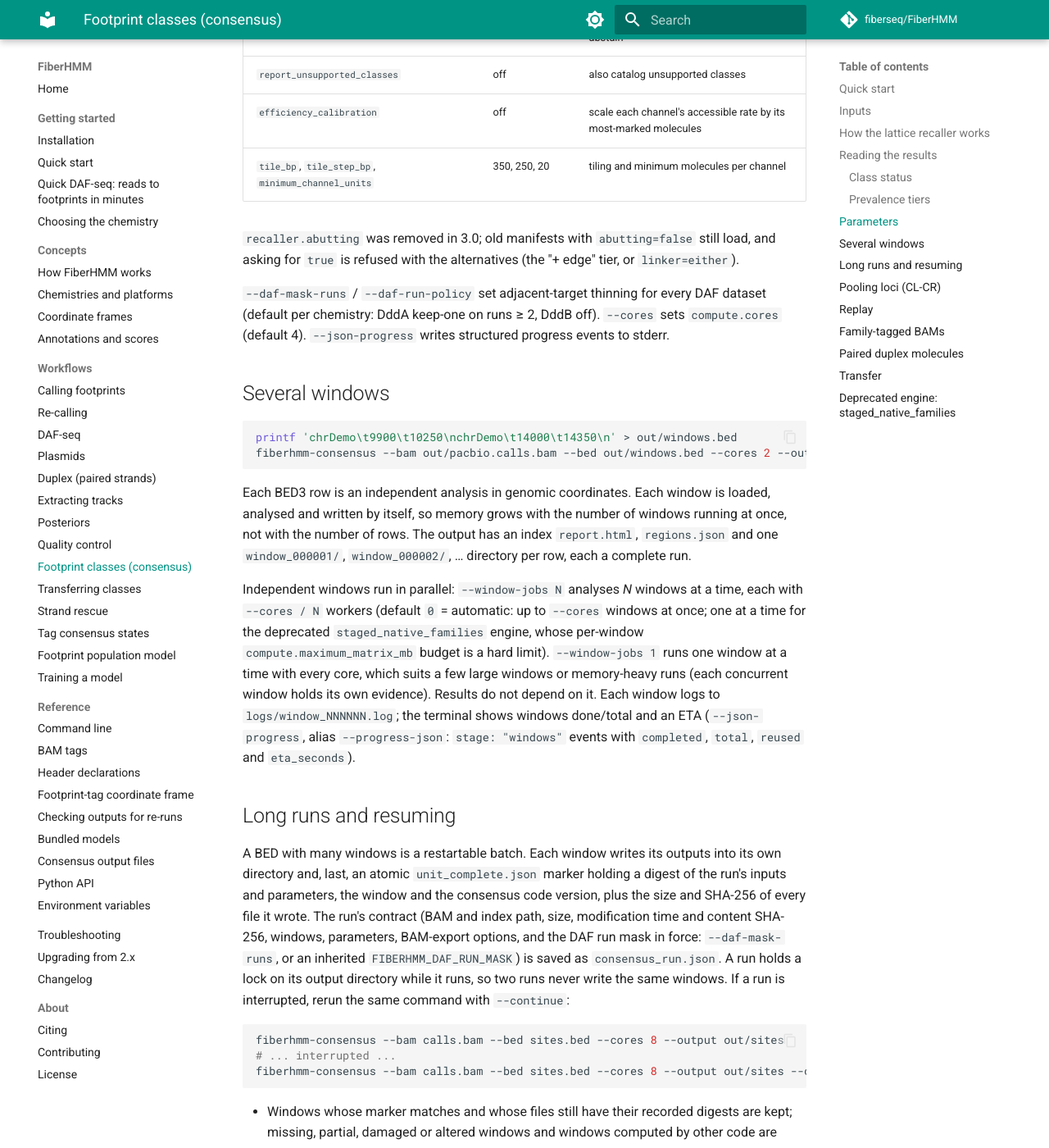
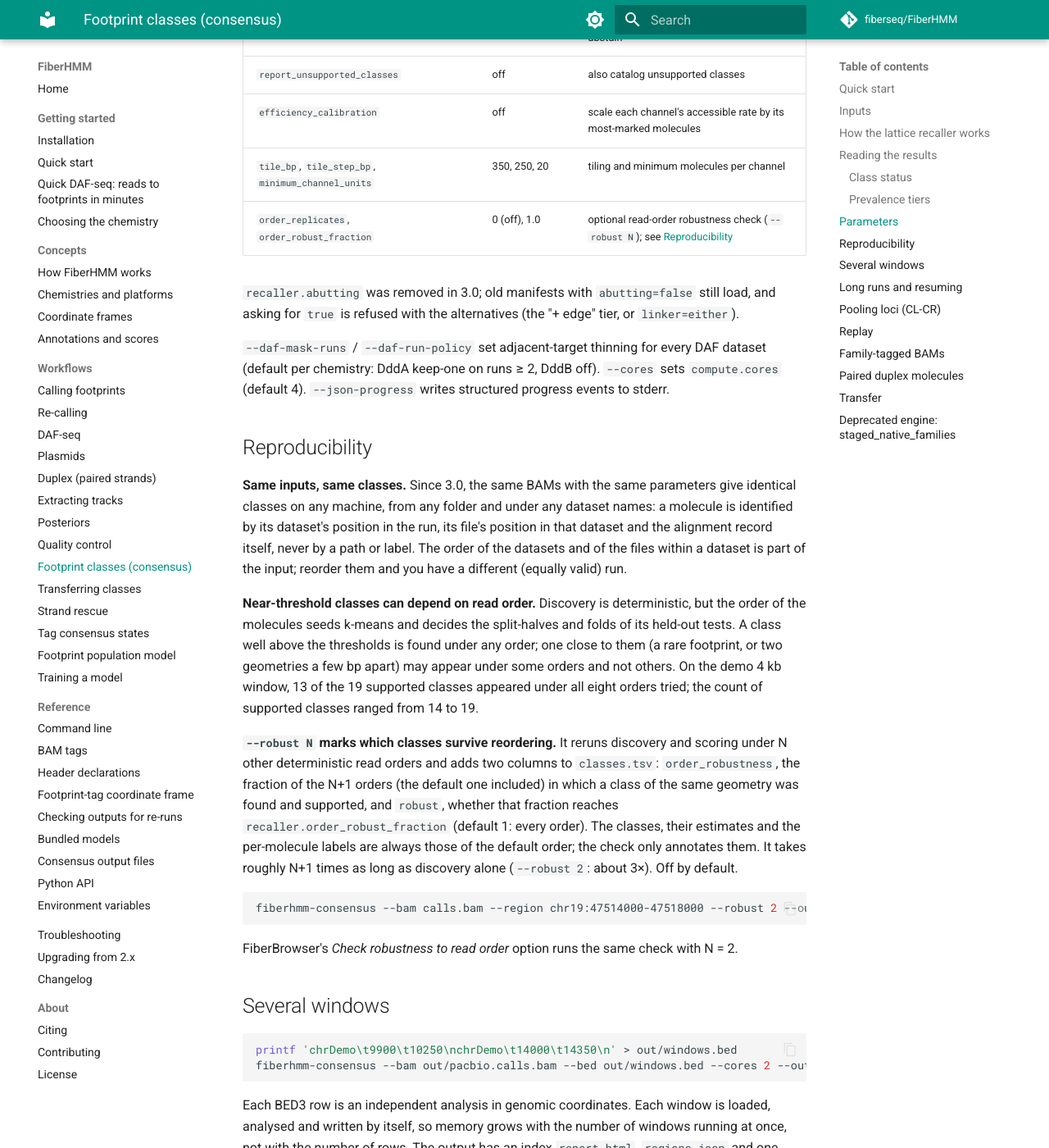
Before and after one commit to fiberseq/FiberHMM, an MkDocs documentation site: the page built from docs/workflows/consensus.md, in a window 1280 px wide and 1400 px high, scrolled down 5694 px. Shown: the whole window at 82% size. Built offline with MkDocs 1.6.1 and Material for MkDocs 9.7.7, drawn with Linux system fonts in a browser that asks for light colours; comment, search, counter and statistics services are not loaded.

Commit message:
docs(consensus): Reproducibility section, --robust outputs, 3.0.0 changelog
Co-Authored-By: Claude Opus 5.5 (1M context) <noreply@anthropic.com>

````diff
--- a/docs/workflows/consensus.md
+++ b/docs/workflows/consensus.md
@@ -223,6 +223,7 @@ The `recaller` group:
 | `report_unsupported_classes` | off | also catalog unsupported classes |
 | `efficiency_calibration` | off | scale each channel's accessible rate by its most-marked molecules |
 | `tile_bp`, `tile_step_bp`, `minimum_channel_units` | 350, 250, 20 | tiling and minimum molecules per channel |
+| `order_replicates`, `order_robust_fraction` | 0 (off), 1.0 | optional read-order robustness check (`--robust N`); see [Reproducibility](#reproducibility) |
 
 `recaller.abutting` was removed in 3.0; old manifests with `abutting=false`
 still load, and asking for `true` is refused with the alternatives (the
@@ -232,6 +233,41 @@ still load, and asking for `true` is refused with the alternatives (the
 DAF dataset (default per chemistry: DddA keep-one on runs ≥ 2, DddB off).
 `--cores` sets `compute.cores` (default 4). `--json-progress` writes
 structured progress events to stderr.
+
+## Reproducibility
+
+**Same inputs, same classes.** Since 3.0, the same BAMs with the same
+parameters give identical classes on any machine, from any folder and under
+any dataset names: a molecule is identified by its dataset's position in the
+run, its file's position in that dataset and the alignment record itself,
+never by a path or label. The order of the datasets and of the files within
+a dataset is part of the input; reorder them and you have a different (equally
+valid) run.
+
+**Near-threshold classes can depend on read order.** Discovery is
+deterministic, but the order of the molecules seeds k-means and decides the
+split-halves and folds of its held-out tests. A class well above the
+thresholds is found under any order; one close to them (a rare footprint, or
+two geometries a few bp apart) may appear under some orders and not others.
+On the demo 4 kb window, 13 of the 19 supported classes appeared under all
+eight orders tried; the count of supported classes ranged from 14 to 19.
+
+**`--robust N` marks which classes survive reordering.** It reruns discovery
+and scoring under N other deterministic read orders and adds two columns to
+`classes.tsv`: `order_robustness`, the fraction of the N+1 orders (the
+default one included) in which a class of the same geometry was found and
+supported, and `robust`, whether that fraction reaches
+`recaller.order_robust_fraction` (default 1: every order). The classes, their
+estimates and the per-molecule labels are always those of the default order;
+the check only annotates them. It takes roughly N+1 times as long as
+discovery alone (`--robust 2`: about 3×). Off by default.
+
+```bash
+fiberhmm-consensus --bam calls.bam --region chr19:47514000-47518000 --robust 2 --output out/classes_robust
+```
+
+FiberBrowser's *Check robustness to read order* option runs the same check
+with N = 2.
 
 ## Several windows
 
````
Also changed, not shown: CHANGELOG.md (+23 -0 lines), docs/reference/consensus-outputs.md (+9 -2 lines).
